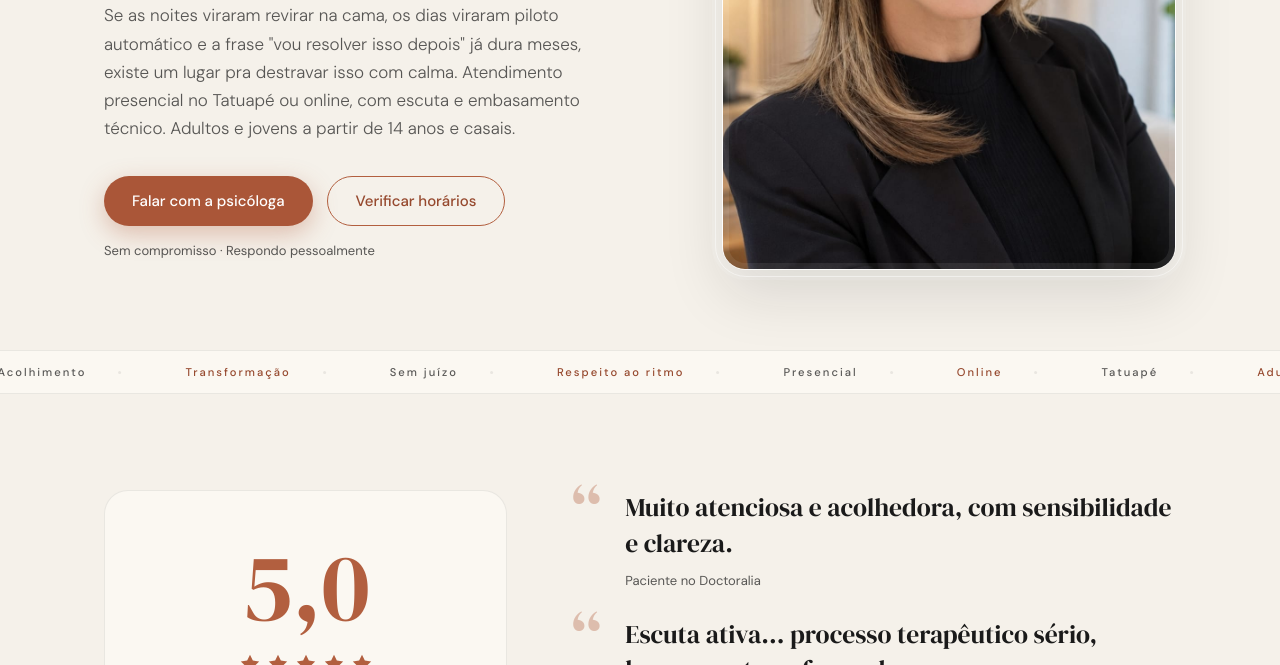
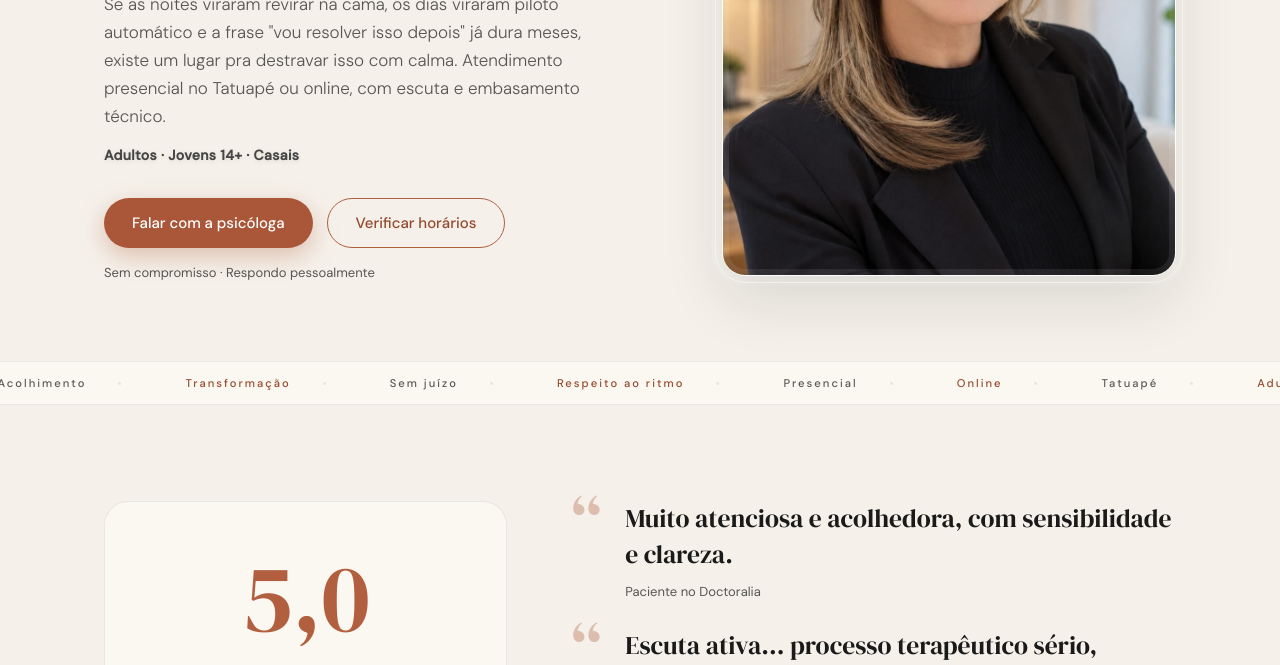
Before and after one commit to Allthomaz/transformacao-equilibrio-LP, an Astro site in the folder lp/: page / in a window 1280 px wide. Shown: the part 435-1100 px from the top of the page. Built offline with nearby package versions, Linux system fonts and the light colour scheme; Astro itself is replaced by a stand-in of ours.

Commit message:
feat: destacar público atendido no hero

```diff
--- a/lp/src/components/Hero.astro
+++ b/lp/src/components/Hero.astro
@@ -11,7 +11,8 @@ const DOCTORALIA = 'https://www.doctoralia.com.br/andrea-rosa-souza/psicologo/sa
       <span aria-hidden="true">Você não precisa mais carregar isso <span class="hero__palavra">sozinho</span></span>
       <span class="visually-hidden">Você não precisa mais carregar isso sozinho, sozinha ou sozinhx.</span>
     </h1>
-    <p class="hero__sub">Se as noites viraram revirar na cama, os dias viraram piloto automático e a frase "vou resolver isso depois" já dura meses, existe um lugar pra destravar isso com calma. Atendimento presencial no Tatuapé ou online, com escuta e embasamento técnico. Adultos e jovens a partir de 14 anos e casais.</p>
+    <p class="hero__sub">Se as noites viraram revirar na cama, os dias viraram piloto automático e a frase "vou resolver isso depois" já dura meses, existe um lugar pra destravar isso com calma. Atendimento presencial no Tatuapé ou online, com escuta e embasamento técnico.</p>
+    <p class="hero__publico">Adultos · Jovens 14+ · Casais</p>
     <div class="hero__ctas">
       <a class="btn" href={WHATSAPP} target="_blank" rel="noopener">Falar com a psicóloga</a>
       <a class="btn btn--outline" href={DOCTORALIA} target="_blank" rel="noopener">Verificar horários</a>
@@ -44,6 +45,7 @@ const DOCTORALIA = 'https://www.doctoralia.com.br/andrea-rosa-souza/psicologo/sa
 }
 .hero__palavra::after { content: '|'; display: inline-block; margin-left: .04em; color: var(--terracota-escuro); font-style: normal; font-weight: 300; animation: cursor-pisca .82s steps(1, end) infinite; }
 @keyframes cursor-pisca { 0%, 48% { opacity: 1; } 49%, 100% { opacity: 0; } }
+.hero__publico { color: #464646; font-size: 14px; font-weight: 600; letter-spacing: .025em; margin-top: -18px; margin-bottom: 34px; text-shadow: 0 1px 4px rgba(70,70,70,.12); }
 .hero__sub { font-size: 17px; font-weight: 300; line-height: 1.65; color: var(--texto-suave); max-width: 480px; margin-bottom: 34px; }
 .hero__ctas { display: flex; flex-wrap: wrap; gap: 14px; margin-bottom: 16px; }
 .hero__micro { font-size: 13px; color: var(--texto-suave); }
```
